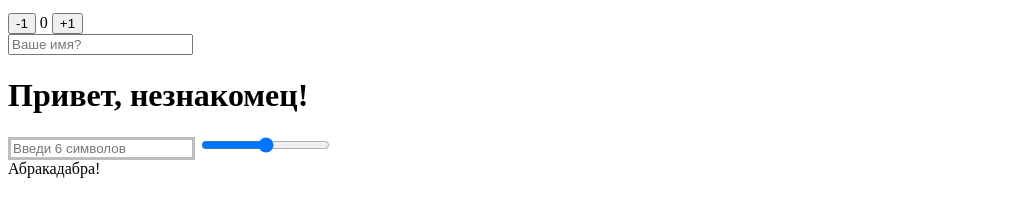
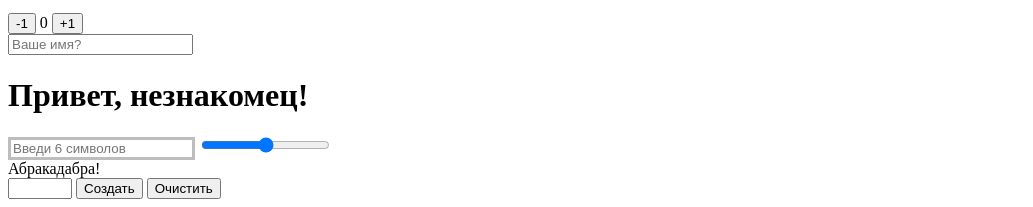
Before and after one commit to RomanKonopelko/goit-js-hw-07, a plain HTML site: page index.html in a window 1280 px wide. Shown: the part 818-1025 px from the top of the page, without its empty margins (0-1033 px from the left). Before the commit the page ends 1004 px from the top, so only its background shows below. Drawn offline with Linux system fonts and the light colour scheme.

Commit message:
index task8

```diff
--- a/index.html
+++ b/index.html
@@ -64,6 +64,16 @@
         <br />
         <span id="text">Абракадабра!</span>
 
+        <!-- TASK 08 -->
+
+        <div id="controls">
+            <input type="number" min="0" max="100" step="1" />
+            <button type="button" data-action="render">Создать</button>
+            <button type="button" data-action="destroy">Очистить</button>
+        </div>
+
+        <div id="boxes"></div>
+
 </body>
 <script src="./task-01.js" type="module"></script>
 <script src="./task-02.js" type="module"></script>
@@ -72,4 +82,5 @@
 <script src="./task-05.js" type="module"></script>
 <script src="./task-06.js" type="module"></script>
 <script src="./task-07.js" type="module"></script>
+<script src="./task-08.js" type="module"></script>
 </html>
```
